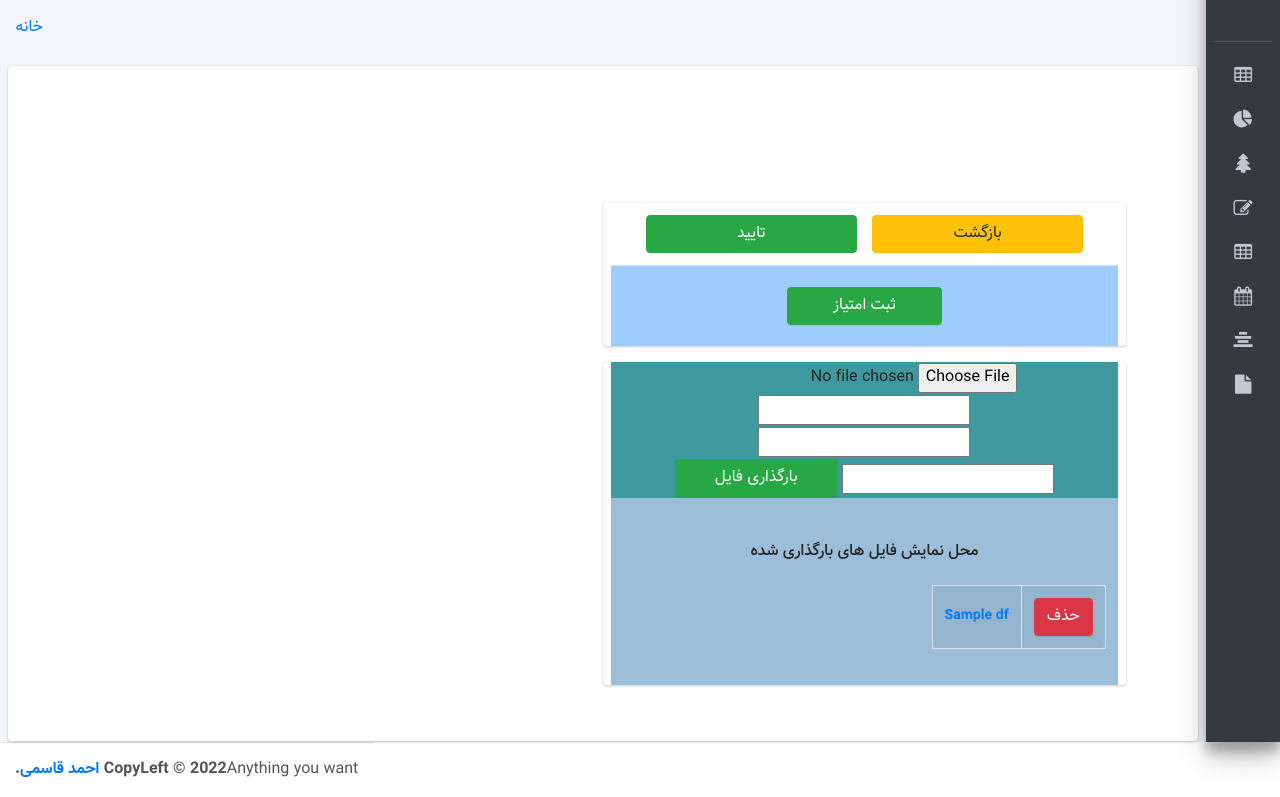
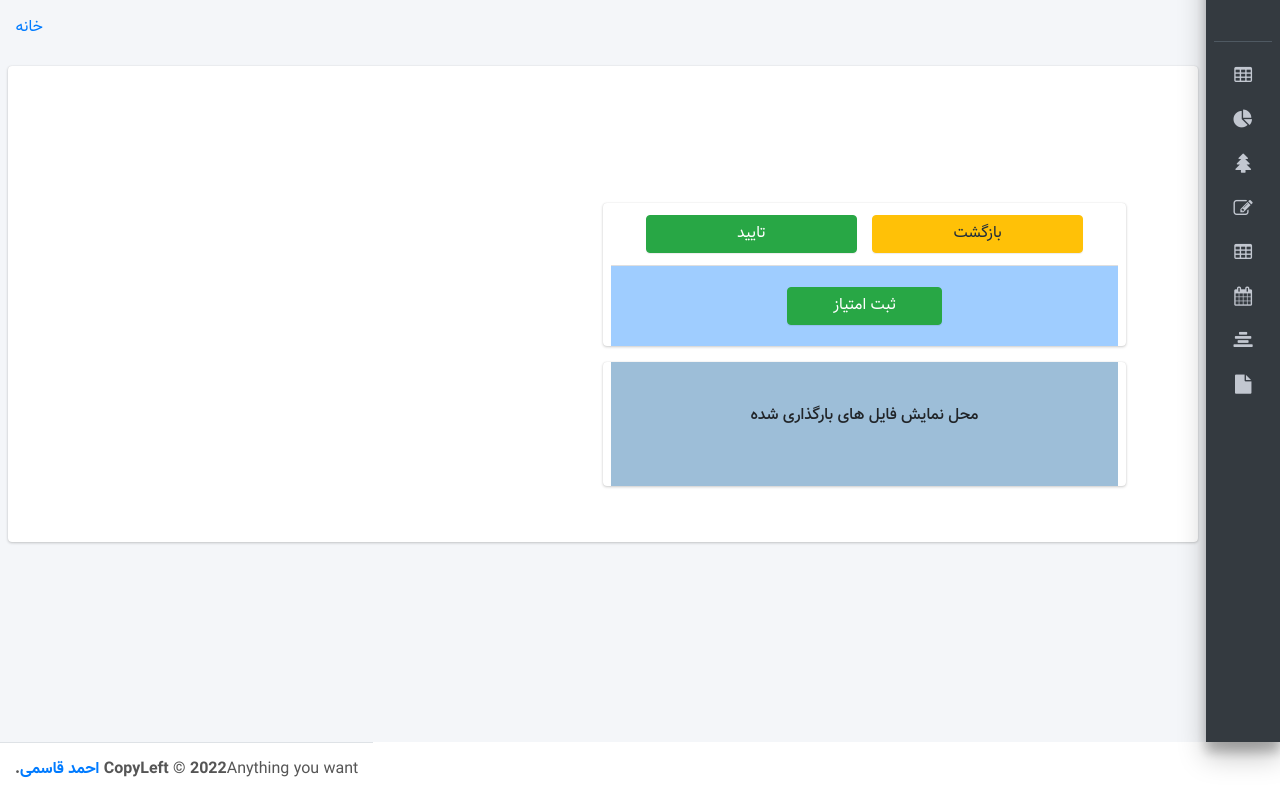
Before and after one commit to ghasemi63/TopSkill, a Django app: template cultural/templates/document_score.html in a window 1280 px wide. Shown: the part 58-855 px from the top of the page. Run offline with Django 4.2, Linux system fonts and the light colour scheme; the template is opened without the code that fills it: most values are stand-ins (such as "Sample title", 1, 10 or a date in 2020); form fields are guessed from the names that the template uses; some libraries are stand-ins or nearby versions.

Commit message:
alter score permissions

```diff
--- a/cultural/templates/document_score.html
+++ b/cultural/templates/document_score.html
@@ -64,7 +64,7 @@
                                 </div>
                             </div>
                             <div class="card col-md-6 col">
-                                <div class="card-heade" style="background-color: #3e999f">
+                                <div class="card-heade" style="background-color: #3e999f">{% if perms.TopSkill.add_documentfile%}
                                     <form action="" id="Upload" method="post" enctype="multipart/form-data">
                                         {% csrf_token %}
                                         <div class="col">
@@ -96,16 +96,16 @@
                                             </table>
                                         </div>
                                     </form>
-                                </div>
+                                </div>{% endif %}
                                 <div class="card-body" style="background-color: #9dbed8">
                                     <h6 class="my-4">محل نمایش فایل های بارگذاری شده</h6>
                                     <div class="row">
                                         <div class="text-right">
                                             <table class="table table-striped table-bordered col-md-auto text-center table-hover"
                                                    style="width:100%">
-                                                {% for x in df %}
+                                                {% for x in df %}{% if perms.TopSkill.view_documentfile %}
                                                     {% if x.upload_file.url != Null %}
-                                                        <tr>
+                                                        <tr>{% if perms.TopSkill.delete_documentfile %}
                                                             <td>
                                                                 <a href="{% url 'TopSkill:document_delete' x.id %}"
                                                                    id="delete">
@@ -113,7 +113,7 @@
                                                                             class="btn btn-danger col-12">
                                                                         حذف
                                                                     </button>
-                                                                </a>
+                                                                </a>{% endif %}
                                                             </td>
                                                             <td class="align-content-sm-center">
                                                                 <a href="{% url 'TopSkill:download_file' x.id %}"
@@ -122,7 +122,7 @@
                                                                 </a>
                                                             </td>
                                                         </tr>
-                                                    {% endif %}
+                                                    {% endif %}{% endif %}
                                                 {% empty %}
                                                     <p>هیچ گزینه ای برای نمایش وجود ندارد.</p>
                                                 {% endfor %}
```
